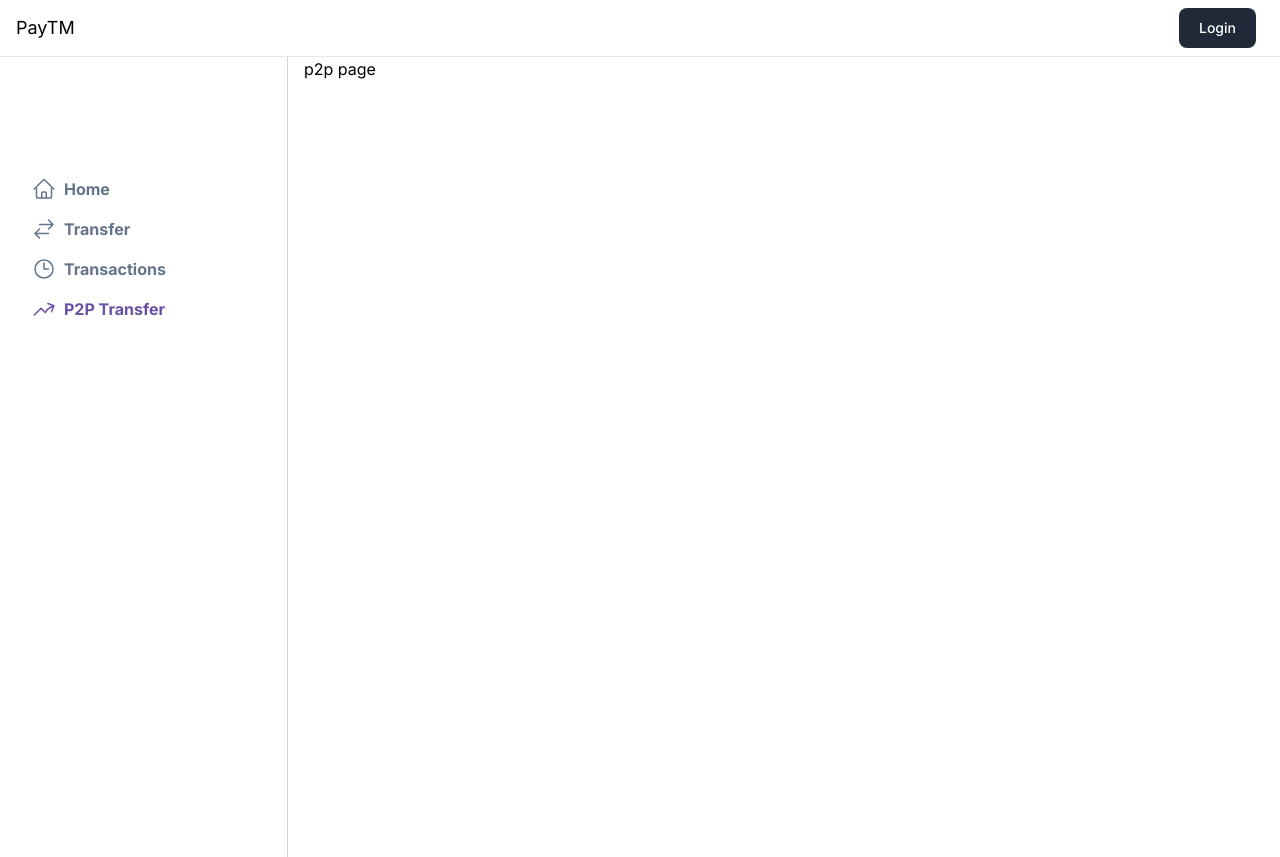
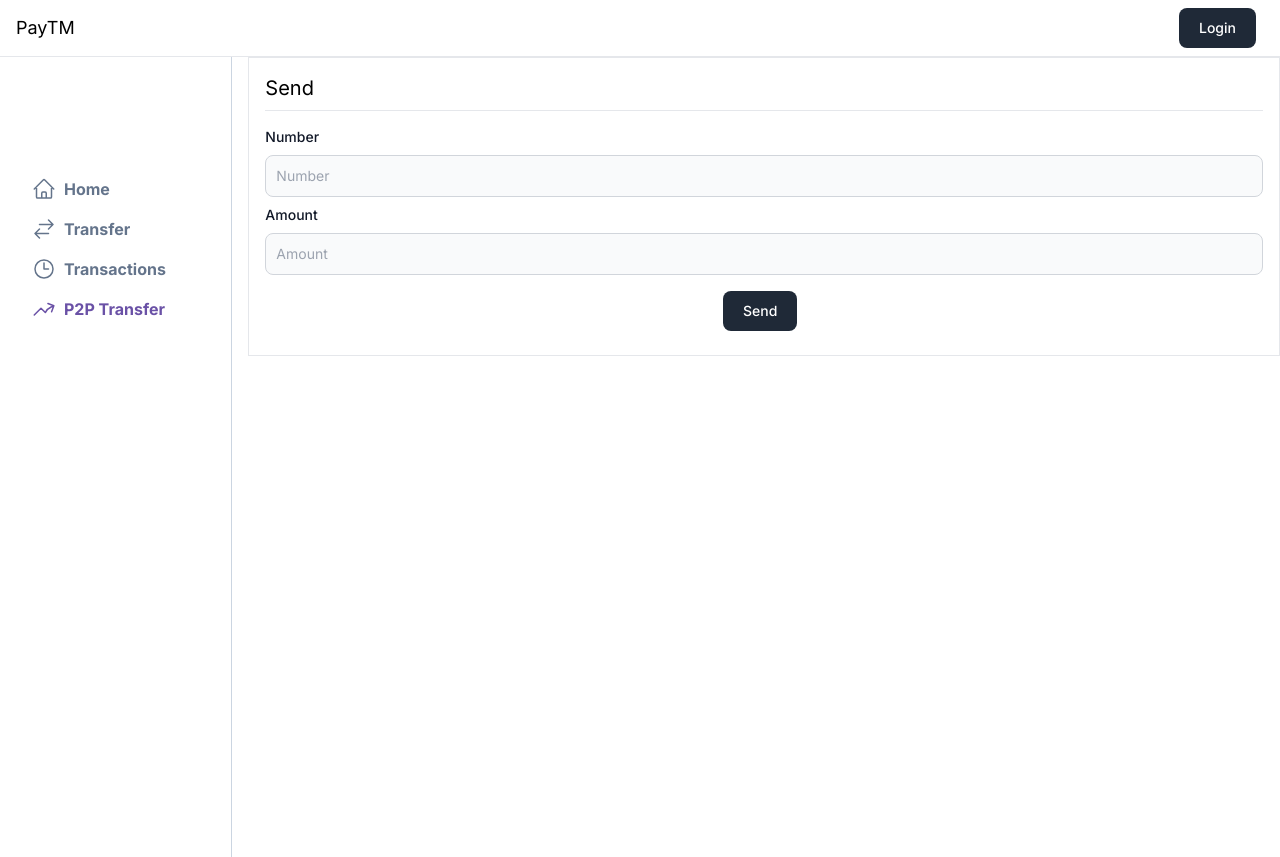
Before and after one commit to Sumeet-2023/payTM-app, a Next.js app in the folder apps/user-app/: page /p2p in a window 1280 px wide. Built offline with nearby package versions, Linux system fonts and the light colour scheme; no server answers.

Commit message:
New SendCard component.

```diff
--- a/apps/user-app/app/(dashboard)/p2p/page.tsx
+++ b/apps/user-app/app/(dashboard)/p2p/page.tsx
@@ -1,5 +1,7 @@
+import { SendCard } from "../../../components/SendCard";
+
 export default function() {
-    return <div>
-        p2p page
+    return <div className="w-full">
+       <SendCard/>
     </div>
 }
--- /dev/null
+++ b/apps/user-app/components/SendCard.tsx
@@ -0,0 +1,30 @@
+"use client"
+import { Button } from "@repo/ui/button";
+import { Card } from "@repo/ui/card";
+import { TextInput } from "@repo/ui/textInput"
+import { useState } from "react";
+
+export function SendCard() {
+    const [number, setNumber] = useState("");
+    const [amount, setAmount] = useState("");
+
+    return <div className="h-[90vh]">
+
+            <Card title="Send">
+                <div className="min-w-72 pt-2">
+                    <TextInput placeholder={"Number"} label="Number" onChange={(value) => {
+                        setNumber(value)
+                    }} />
+                    <TextInput placeholder={"Amount"} label="Amount" onChange={(value) => {
+                        setAmount(value)
+                    }} />
+                    <div className="pt-4 flex justify-center">
+                        <Button onClick={() => {
+
+                        }}>Send</Button>
+                    </div>
+                </div>
+            </Card>
+
+    </div>
+}
```
